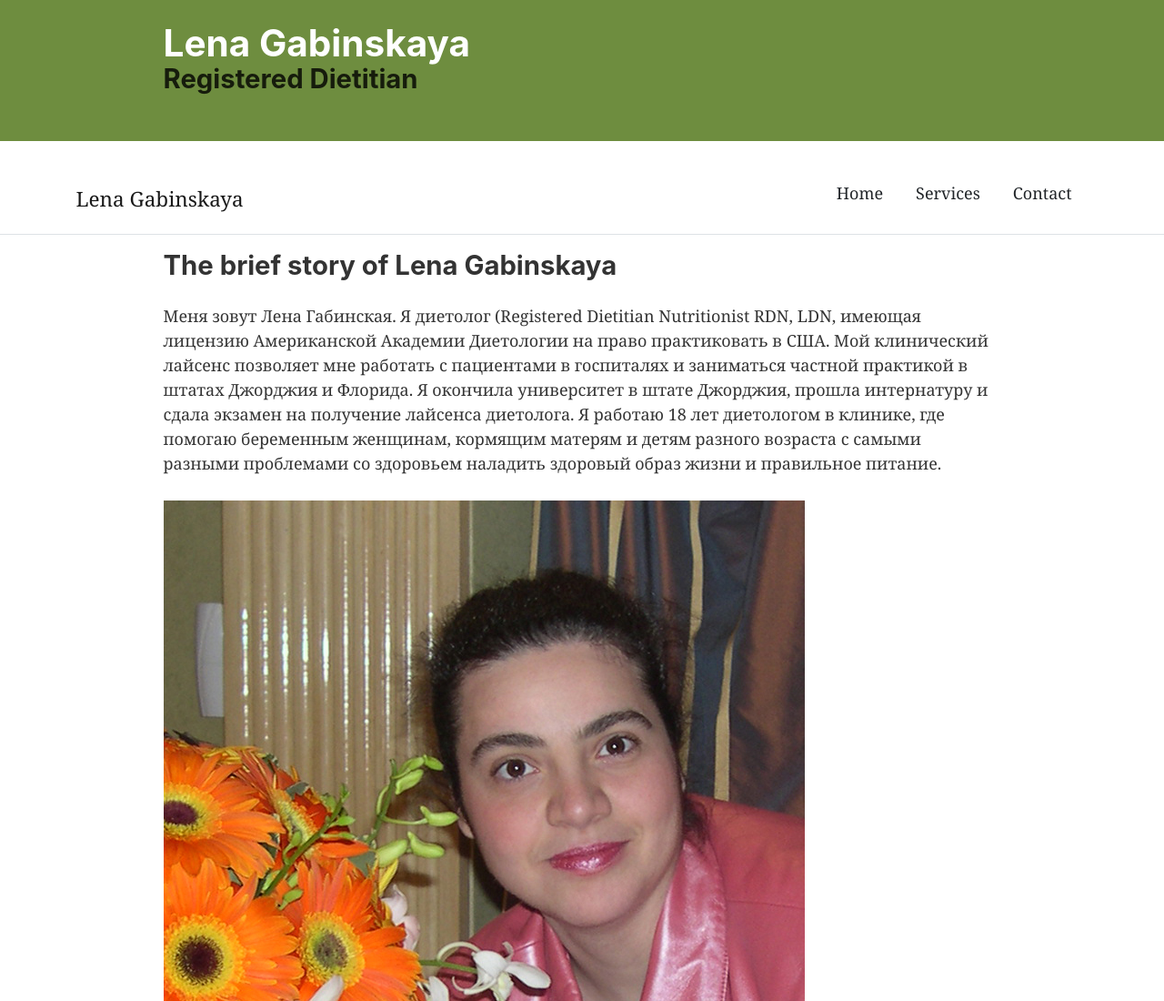
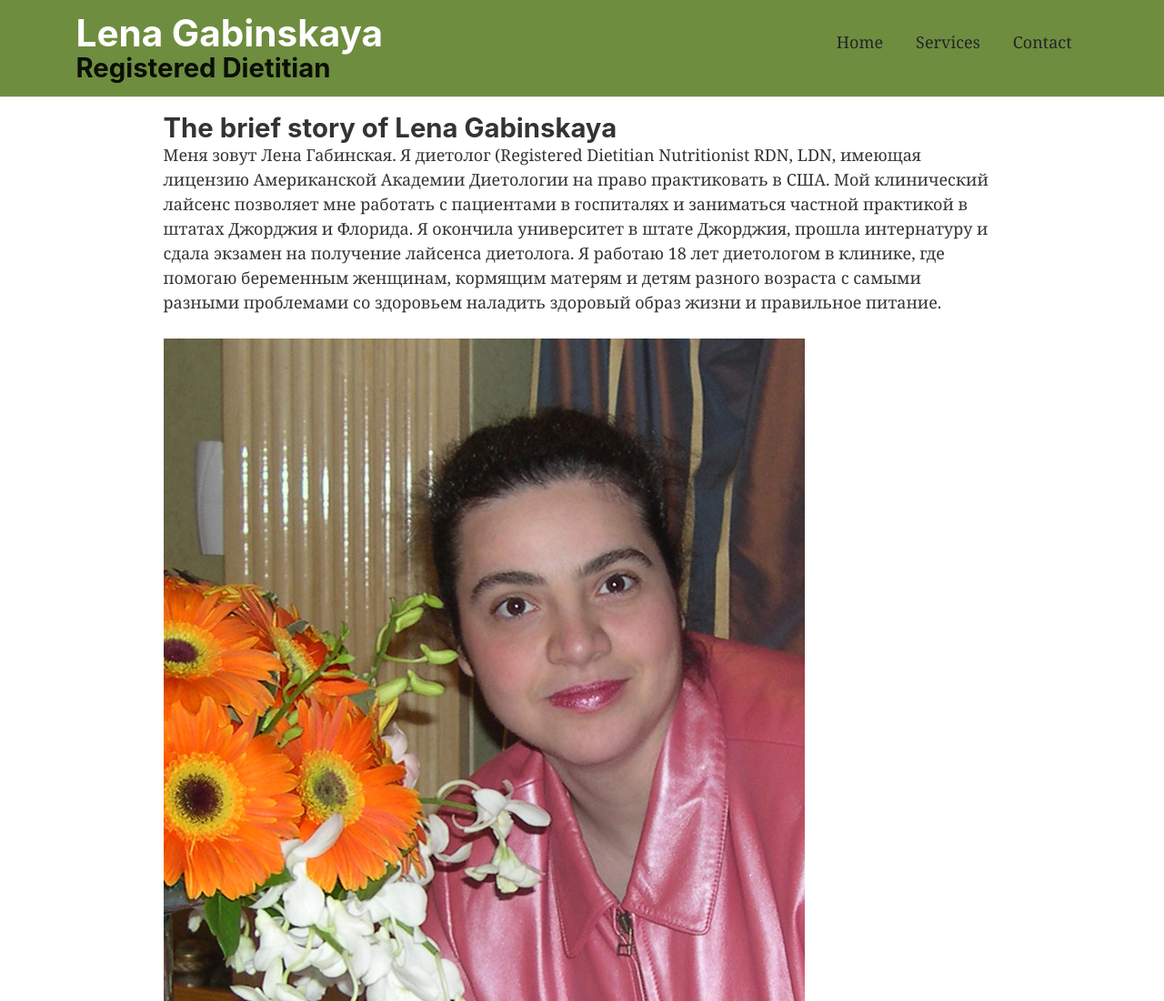
Before and after one commit to regmagik/diet, a Gatsby site: page / in a window 1280 px wide. Shown: the top 1100 px of the page at 91% size. Built offline with nearby package versions, Linux system fonts and the light colour scheme; Gatsby itself is replaced by a stand-in of ours.

Commit message:
menu changes

```diff
--- a/src/components/header.js
+++ b/src/components/header.js
@@ -1,9 +1,9 @@
 import * as React from "react"
 import PropTypes from "prop-types"
 import { Link } from "gatsby"
-import { Button, Collapse, Container, Row, Col, Jumbotron, Nav, Navbar, NavbarBrand, NavbarToggler, NavItem, NavLink } from 'reactstrap';
+import { Collapse, Container, Nav, Navbar, NavbarBrand, NavbarToggler, NavItem } from 'reactstrap';
 
-export function NavMenu(props) {
+export function NavMenu({siteTitle}) {
 
 	const [state, setState] = React.useState({
 		collapsed: true
@@ -19,18 +19,32 @@ export function NavMenu(props) {
 		<header>
 		  <Navbar className="navbar-expand-sm navbar-toggleable-sm ng-white border-bottom box-shadow mb-3" light>
 			<Container>
-			  <NavbarBrand href="/">Lena Gabinskaya</NavbarBrand>
+			   <NavbarBrand>
+
+			  <h1 style={{ margin: 0 }}>
+        <Link to="/"
+          style={{
+            color: `white`,
+            textDecoration: `none`,
+          }}
+        >
+          {siteTitle}
+        </Link>
+      </h1>
+<h2>Registered Dietitian</h2>
+</NavbarBrand>
+
 			  <NavbarToggler onClick={toggleNavbar} className="mr-2" />
 			  <Collapse className="d-sm-inline-flex flex-sm-row-reverse" isOpen={!state.collapsed} navbar>
 				<Nav>
 				  <NavItem>
-					<NavLink className="text-dark" href="/">Home</NavLink>
+					<Link className="nav-link text-dark" to="/">Home</Link>
 				  </NavItem>
 				  <NavItem>
-					<NavLink className="text-dark" href="/services">Services</NavLink>
+					<Link className="nav-link text-dark" to="/services">Services</Link>
 				  </NavItem>
 				  <NavItem>
-					<NavLink className="text-dark" href="/contact">Contact</NavLink>
+					<Link className="nav-link text-dark" to="/contact">Contact</Link>
 				  </NavItem>
 				</Nav>
 			  </Collapse>
@@ -44,31 +58,19 @@ const Header = ({ siteTitle }) => (
 <>  <header
     style={{
       background: `rgb(110,141,63)`,
-      marginBottom: `1.45rem`,
+//      marginBottom: `1.45rem`,
     }}
   >
     <div
       style={{
         margin: `0 auto`,
         maxWidth: 960,
-        padding: `1.45rem 1.0875rem`,
+//        padding: `1.45rem 1.0875rem`,
       }}
     >
-      <h1 style={{ margin: 0 }}>
-        <Link
-          to="/"
-          style={{
-            color: `white`,
-            textDecoration: `none`,
-          }}
-        >
-          {siteTitle}
-        </Link>
-      </h1>
-<h2>Registered Dietitian</h2>
     </div>
+	<NavMenu siteTitle={siteTitle}/>
   </header>
-<NavMenu/>
 </>)
 
 Header.propTypes = {
--- a/src/components/layout.css
+++ b/src/components/layout.css
@@ -258,7 +258,7 @@ h2 {
   padding-left: 0;
   padding-right: 0;
   padding-top: 0;
-  margin-bottom: 1.45rem;
+  margin-bottom: 0;
   color: inherit;
   font-family: -apple-system, BlinkMacSystemFont, Segoe UI, Roboto, Oxygen,
     Ubuntu, Cantarell, Fira Sans, Droid Sans, Helvetica Neue, sans-serif;
--- a/src/pages/index.js
+++ b/src/pages/index.js
@@ -1,7 +1,6 @@
 import * as React from "react"
-import SecondPage from "./about"
+import Page from "./about"
 
-export default  function IndexPage() { return (
-	<SecondPage />
-//  <Redirect to="/about"/>
-)}
+export default function IndexPage() {
+	return ( <Page />)
+}
```
